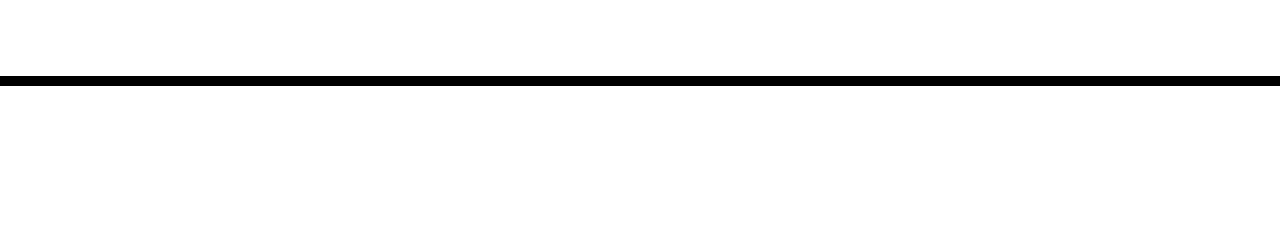
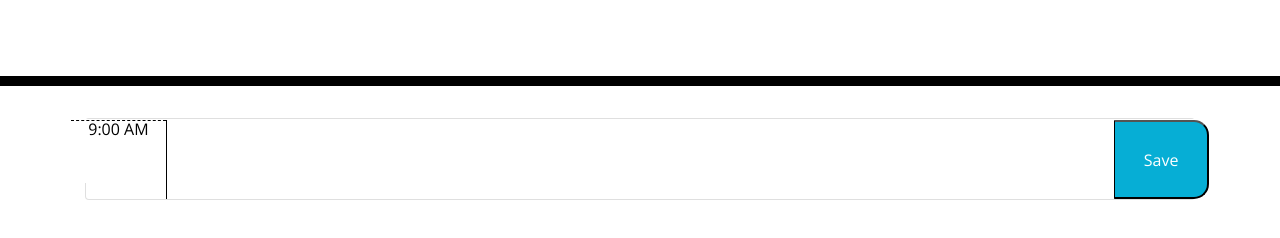
Before and after one commit to Star-Gibson/day__planner, a plain HTML site: page index.html in a window 1280 px wide. Shown: the part 182-420 px from the top of the page. Drawn offline with nearby package versions, Linux system fonts and the light colour scheme.

Commit message:
Figuring out layout, quick test using given css classes

```diff
--- a/index.html
+++ b/index.html
@@ -31,7 +31,14 @@
     <!--Container for all rows w/ timeblocks-->
   <div class="container">
     <!-- Timeblocks: 9AM - 5PM, each row needs a save button, input field, and the time(1hr block)-->
-
+    <!--9AM-->
+    <div class="card">
+      <div class="row time-block" id=9AM>
+        <p id="time" class="col-1 hour">9:00 AM</p>
+        <textarea type="text" id="9" class="col-10"></textarea>
+        <button class="saveBtn col-1">Save</button>
+      </div>
+    </div>
 
 
 
```
